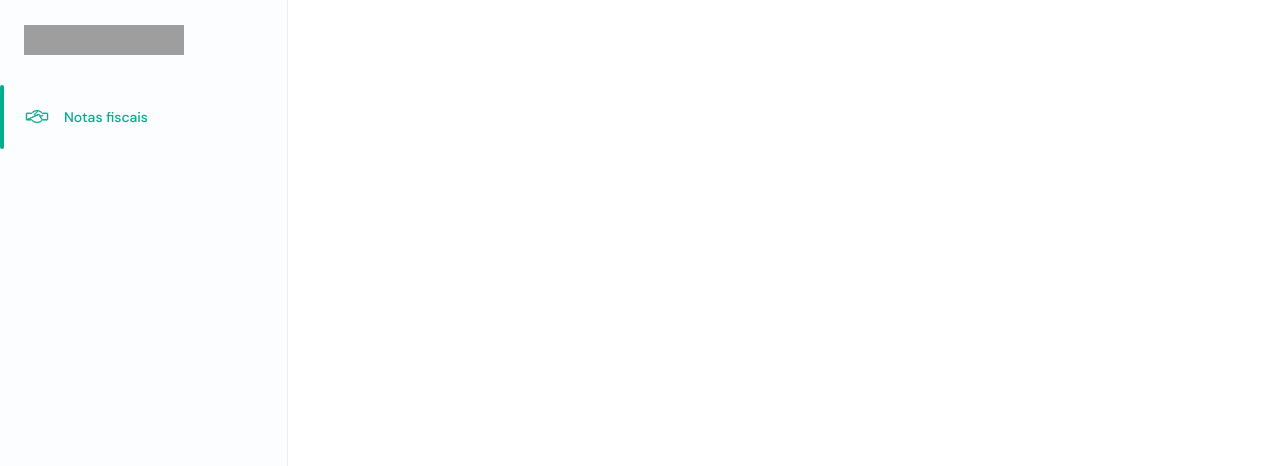
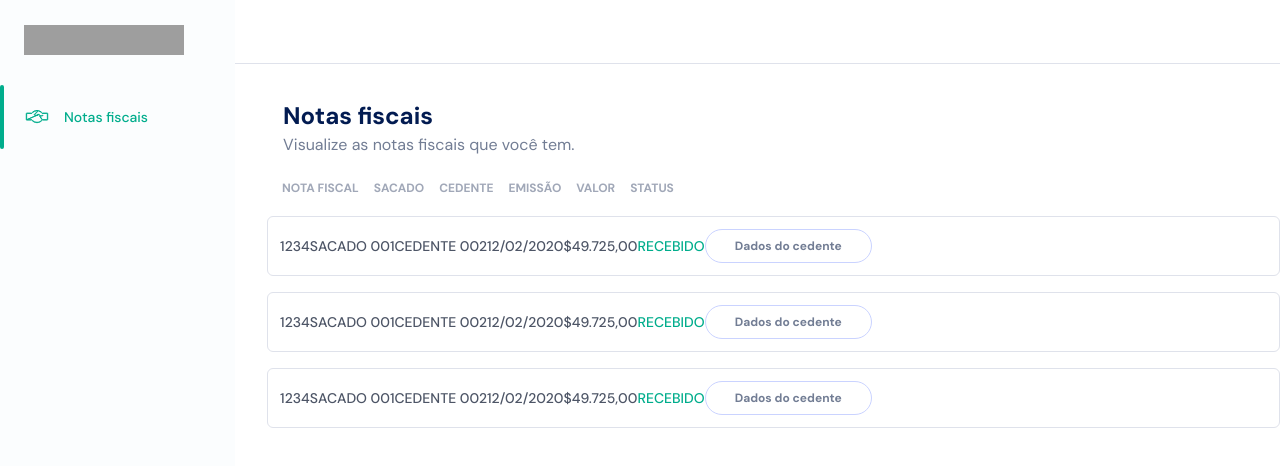
Before and after one commit to devdinho/cashforce, a React (Vite) app in the folder frontend/: page / in a window 1280 px wide. Shown: the top 466 px of the page. Built offline with nearby package versions, Linux system fonts and the light colour scheme; grey boxes are pictures that could not be loaded.

Commit message:
style: main content unfinished

```diff
--- a/frontend/src/App.css
+++ b/frontend/src/App.css
@@ -18,7 +18,6 @@
   flex-direction: column;
   gap: 30px;
   flex-basis: 288px;
-  border-right: 1px solid #eee;
   background-color: #FBFDFE;
   color: #00AD8C;
   font-weight: 500;
@@ -55,9 +54,90 @@
   margin-right: 15px;
 }
 
-.header {
-  height: 60px;
-  border-bottom: 1px solid #eee;
+.main-content {
+  width: 100%;
 }
 
-.content {}
+.main-content header {
+  height: 64px;
+  border-bottom: 1px solid #DFE2EB;
+}
+
+.main-content h3 {
+  font-size: 24px;
+  color: #021B51;
+}
+
+.main-content p {
+  color: #727D94;
+}
+
+.notas-fiscais-label {
+  display: flex;
+  flex-direction: column;
+  margin-top: 40px;
+  margin-left: 48px;
+  margin-bottom: 19px;
+  gap: 5px;
+}
+
+
+/* TODO: Refactor table to use grid layout to align items correctly and make it reponsive */
+
+table {
+  display: flex;
+  flex-direction: column;
+  gap: 16px;
+  margin-left: 2rem;
+  text-align: left;
+  /* border-spacing: 1rem; */
+}
+
+table tr {
+  display: flex;
+  align-items: center;
+  /* gap: 80px; */
+  /* justify-content: flex-start; */
+}
+
+table tr:not(:first-child) {
+  /* box-shadow: 0 0 0 1px #DFE2EB; */
+  border: 1px solid #DFE2EB;
+  border-radius: 6px;
+  padding: 12px;
+}
+
+table tr th {
+  color: #A1A8B8;
+  font-size: 12px;
+  margin-left: 15px;
+  /* padding-left: 30px;
+  padding-right: 70px; */
+}
+
+table tr td {
+  color: #4D5566;
+  font-size: 14px;
+  font-weight: 500;
+  /* padding: 12px;
+  padding-left: 30px; */
+}
+
+table tr td:last-child {
+  font-weight: 700;
+}
+
+table tr td:nth-last-child(-n+2) {
+  color: #00AD8C;
+}
+
+table tr button {
+  font-size: 12px;
+  border: 1px solid #CAD3FF;
+  border-radius: 24px;
+  padding: 8px 29px;
+  color: #727D94;
+  font-size: 12px;
+  font-weight: 700;
+  background-color: transparent;
+}
--- a/frontend/src/App.jsx
+++ b/frontend/src/App.jsx
@@ -1,13 +1,13 @@
 import { useState } from 'react'
 import './App.css'
-import Sidebar from './components/sidebar'
+import Sidebar from './components/Sidebar';
+import MainContent from './components/MainContent';
 
 function App() {
-  const [count, setCount] = useState(0)
-
   return (
     <>
       <Sidebar />
+      <MainContent />
     </>
   )
 }
--- /dev/null
+++ b/frontend/src/components/MainContent.jsx
@@ -0,0 +1,52 @@
+const MainContent = () => {
+
+  return (
+    <div className="main-content">
+      <header></header>
+      <div className="notas-fiscais-label">
+        <h3>Notas fiscais</h3>
+        <p>Visualize as notas fiscais que você tem.</p>
+      </div>
+
+      <table>
+        <tr>
+          <th>NOTA FISCAL</th>
+          <th>SACADO</th>
+          <th>CEDENTE</th>
+          <th>EMISSÃO</th>
+          <th>VALOR</th>
+          <th>STATUS</th>
+        </tr>
+        <tr>
+          <td>1234</td>
+          <td>SACADO 001</td>
+          <td>CEDENTE 002</td>
+          <td>12/02/2020</td>
+          <td>$49.725,00</td>
+          <td>RECEBIDO</td>
+          <button>Dados do cedente</button>
+        </tr>
+        <tr>
+          <td>1234</td>
+          <td>SACADO 001</td>
+          <td>CEDENTE 002</td>
+          <td>12/02/2020</td>
+          <td>$49.725,00</td>
+          <td>RECEBIDO</td>
+          <button>Dados do cedente</button>
+        </tr>
+        <tr>
+          <td>1234</td>
+          <td>SACADO 001</td>
+          <td>CEDENTE 002</td>
+          <td>12/02/2020</td>
+          <td>$49.725,00</td>
+          <td>RECEBIDO</td>
+          <button>Dados do cedente</button>
+        </tr>
+      </table>
+    </div>
+  )
+};
+
+export default MainContent;
```
